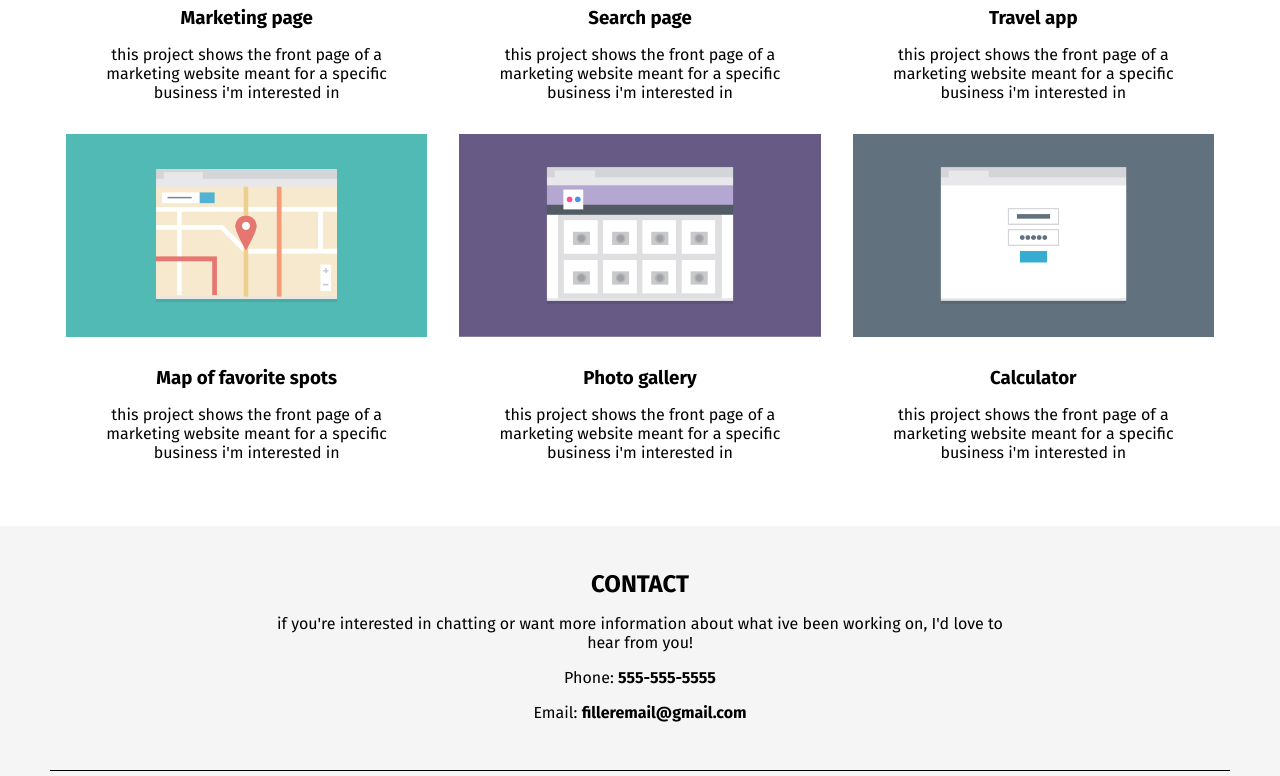
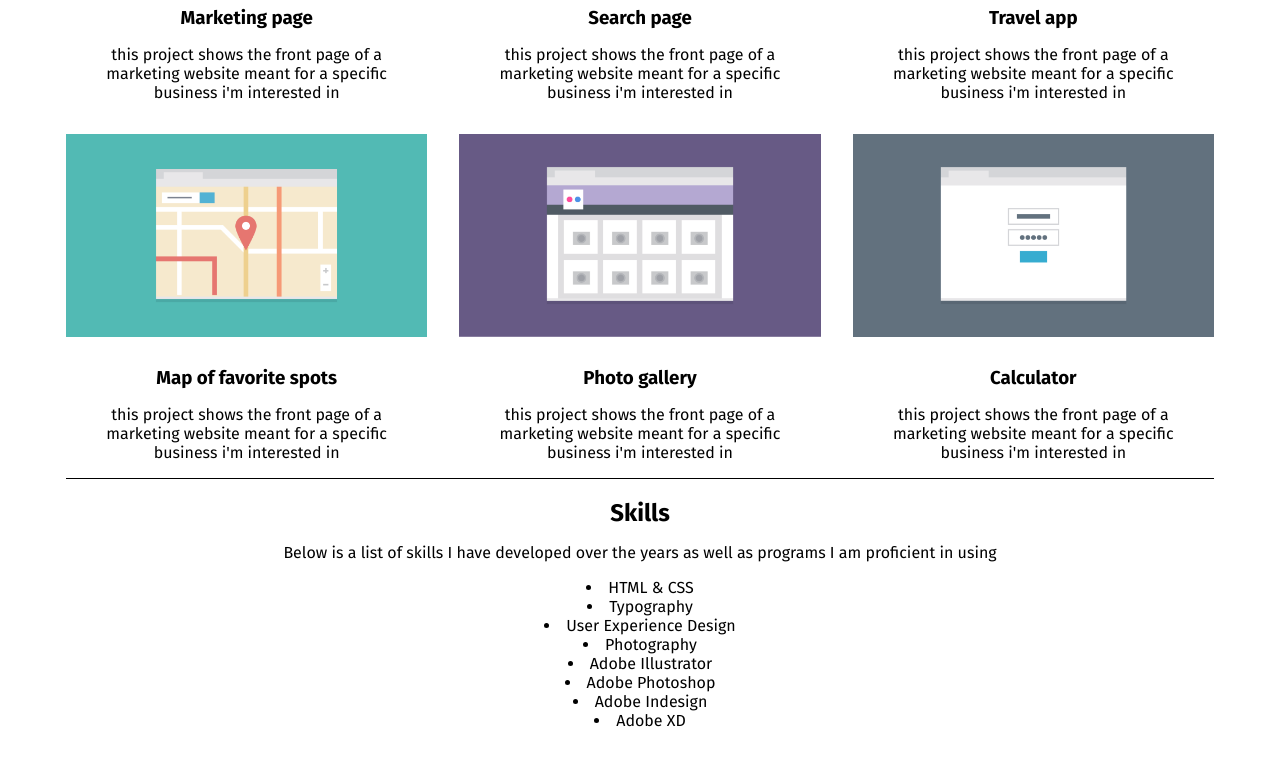
Before and after one commit to HendersonV/Techdegree-project-2, a plain HTML site: page index.html in a window 1280 px wide. Shown: the part 858-1634 px from the top of the page. Drawn offline with Linux system fonts and the light colour scheme.

Commit message:
Skills section
added an additional skills section to the site

```diff
--- a/CSS/style.css
+++ b/CSS/style.css
@@ -5,7 +5,6 @@
 
 body {
   font-family: 'Fira Sans', sans-serif;
-  color: #ff0000;
   background-color: #f5f5f5;
 }
 
@@ -79,7 +78,15 @@ img {
   background-color: #fff;
   padding: 3em 1em;
 }
-
+.skills {
+  border-top: 1px solid #000;
+  padding: .5em .5em;
+  margin: 0 1em;
+}
+.skills ul {
+  list-style-type: disc;
+  list-style-position: inside;
+}
 .contact {
   padding: 2em 0;
 }
--- a/index.html
+++ b/index.html
@@ -58,6 +58,22 @@
           <p>this project shows the front page of a marketing website meant for a specific business i'm interested in</p>
         </div>
     </div>
+    <div class="skills">
+      <h2>Skills</h2>
+      <p>Below is a list of skills I have developed over the years as well as programs I am proficient in using</p>
+      <div class="skill-list">
+        <ul>
+          <li>HTML &amp; CSS</li>
+          <li>Typography</li>
+          <li>User Experience Design</li>
+          <li>Photography</li>
+          <li>Adobe Illustrator</li>
+          <li>Adobe Photoshop</li>
+          <li>Adobe Indesign</li>
+          <li>Adobe XD</li>
+        </ul>
+      </div>
+    </div>
     </div>
     <div id="contact" class="contact">
       <h2>CONTACT</h2>
```
